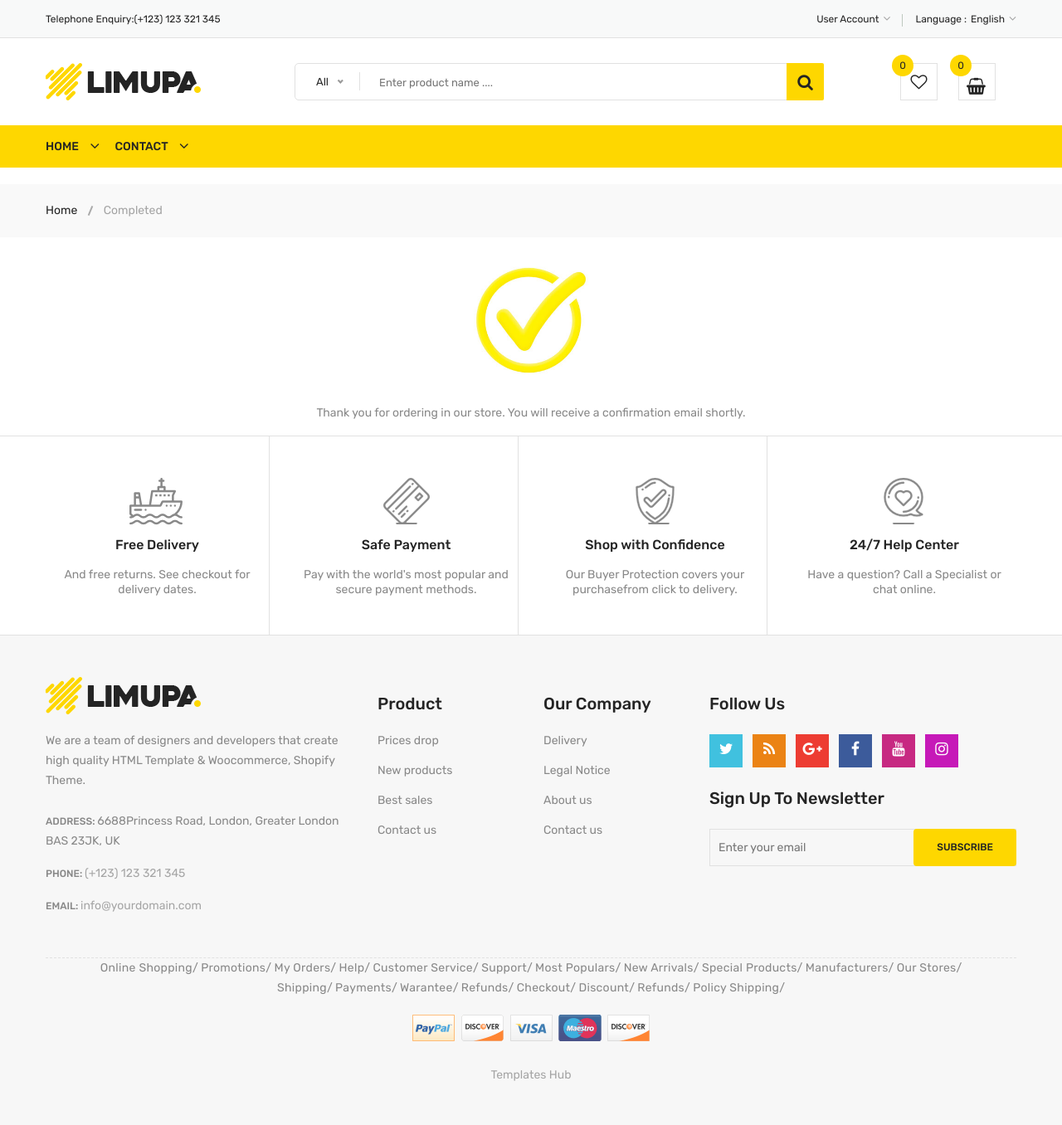
After one commit to Sitamdu/djangofinal_ecommerce, a Django app: page /thanks in a window 1280 px wide. The commit adds this page. Shown: the whole page at 83% size. Run offline with Django 4.2, Linux system fonts and the light colour scheme; some libraries are stand-ins or nearby versions.

Commit message:
thankupage

```diff
--- a/ECOM/settings.py
+++ b/ECOM/settings.py
@@ -43,6 +43,8 @@ INSTALLED_APPS = [
     'django_filters',
 
 ]
+
+SECURE_CROSS_ORIGIN_OPENER_POLICY = 'same-origin-allow-popups'
 
 MIDDLEWARE = [
     'django.middleware.security.SecurityMiddleware',
@@ -150,4 +152,5 @@ EMAIL_HOST_PASSWORD = 'qxvtaieskjwcxqms'
 # Default primary key field type
 # https://docs.djangoproject.com/en/4.1/ref/settings/#default-auto-field
 
+
 DEFAULT_AUTO_FIELD = 'django.db.models.BigAutoField'
--- a/home/urls.py
+++ b/home/urls.py
@@ -20,6 +20,7 @@ urlpatterns =[
     path('checkout', CheckoutView.as_view(),name='checkout'),
     path('checker/<slug>', checker, name = 'checker'),
     path('billings', billing, name = 'billings'),
+    path('thanks', thank, name = 'thanks'),
 
 
     # for password recovery
--- a/home/views.py
+++ b/home/views.py
@@ -277,7 +277,7 @@ class CheckoutView(BaseView):
         self.views['my_check'] = Cart.objects.filter(username= username,checkout = False)
         for i in self.views['my_check']:
             grand_total = grand_total + i.total
-        self.views['all_total'] = grand_total
+        self.views['all_total'] = grand_total + 100
         return render(request, 'checkout.html', self.views)
 
 
@@ -307,3 +307,7 @@ def billing(request):
         return render(request, 'checkout.html',views)
 
     return render(request, 'checkout.html',views)
+
+def thank(request):
+
+    return render(request, 'Thankyou.html')
--- /dev/null
+++ b/templates/Thankyou.html
@@ -0,0 +1,35 @@
+{% extends 'base.html' %}
+{% load static %}
+{% block content %}
+           <!-- Header Area End Here -->
+            <!-- Begin Li's Breadcrumb Area -->
+            <div class="breadcrumb-area">
+                <div class="container">
+                    <div class="breadcrumb-content">
+                        <ul>
+                            <li><a href="index.html">Home</a></li>
+                            <li class="active">Completed</li>
+                        </ul>
+                    </div>
+                </div>
+            </div>
+            <!-- Li's Breadcrumb Area End Here -->
+            <!-- Begin Login Content Area -->
+<div class="thank-you-area">
+            <div class="container">
+                <div class="row justify-content-center align-items-center">
+                    <div class="col-md-8">
+                        <div class="inner_complated">
+                            <center><div class="img_cmpted"><img src="static/images/4.jpg" alt="" height="200px"></div></center>
+                            <center><p class="dsc_cmpted">Thank you for ordering in our store. You will receive a confirmation
+                                email shortly.</p></center>
+                        </div>
+                    </div>
+                </div>
+            </div>
+        </div>
+<!--<br>-->
+<!--<center><h6>Thank you for ordering in our store. You will receive a confirmation email shortly.</h6></center>-->
+
+<!--<br>-->
+{% endblock %}
```
Also changed, not shown: requirements.txt (+11 -0 lines), templates/checkout.html (+10 -10 lines), db.sqlite3, static/images/4.jpg (added).
